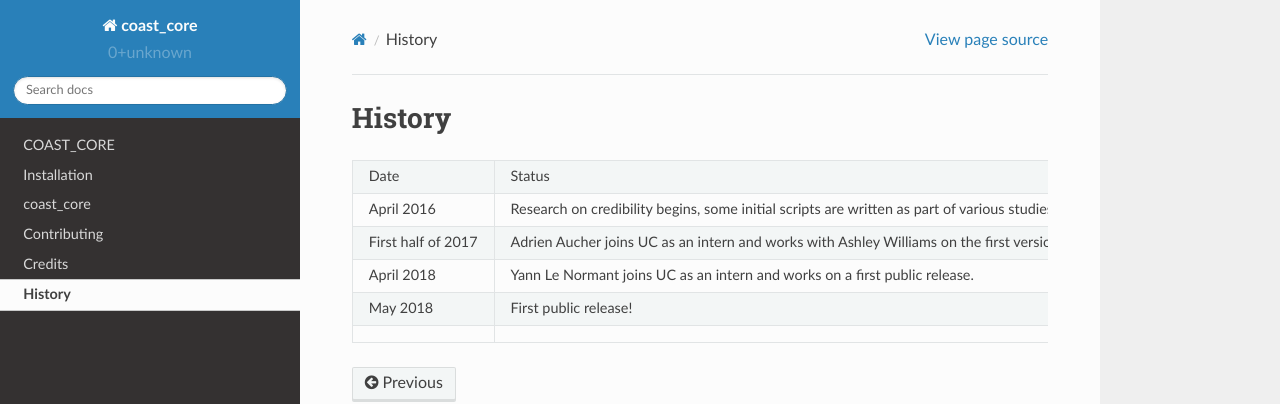
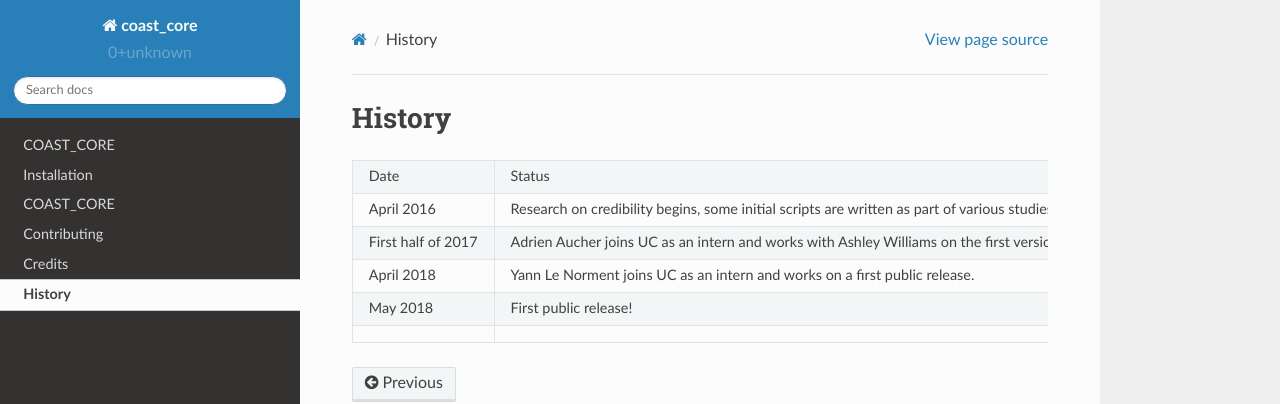
Before and after one commit to serenpa/coast_core, a Sphinx documentation site: the page built from docs/source/history.rst, in a window 1280 px wide. Shown: the top 404 px of the page. Built offline with Sphinx 7.4.7 and the Read the Docs theme 2.0.0, drawn with Linux system fonts in a browser that asks for light colours.

Commit message:
updated documentation and clean up

```diff
--- a/HISTORY.rst
+++ b/HISTORY.rst
@@ -10,7 +10,7 @@ History
 +--------------------+-------------------------------------------------------------------------------------------------------------------------------------------------+
 | First half of 2017 | Adrien Aucher joins UC as an intern and works with Ashley Williams on the first version of this tool. It is only used internally at this point. |
 +--------------------+-------------------------------------------------------------------------------------------------------------------------------------------------+
-| April 2018         | Yann Le Normant joins UC as an intern and works on a first public release.                                                                      |
+| April 2018         | Yann Le Norment joins UC as an intern and works on a first public release.                                                                      |
 +--------------------+-------------------------------------------------------------------------------------------------------------------------------------------------+
 | May 2018           | First public release!                                                                                                                           |
 +--------------------+-------------------------------------------------------------------------------------------------------------------------------------------------+
--- a/docs/source/modules/modules.rst
+++ b/docs/source/modules/modules.rst
@@ -1,4 +1,4 @@
-coast_core
+COAST_CORE
 ==========
 
 .. toctree::
```
Also changed, not shown: other parts of docs/source/modules/modules.rst (+0 -1 lines), docs/source/modules/resources.rst (deleted, +0 -16 lines).
